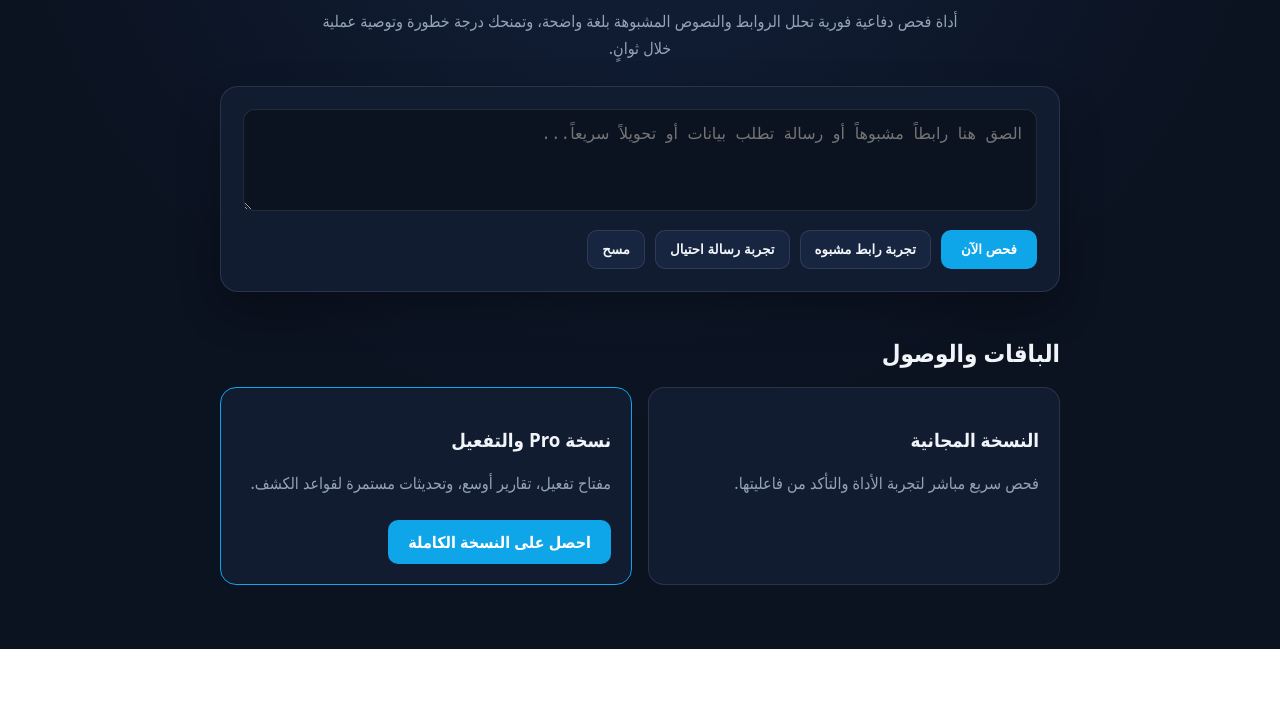
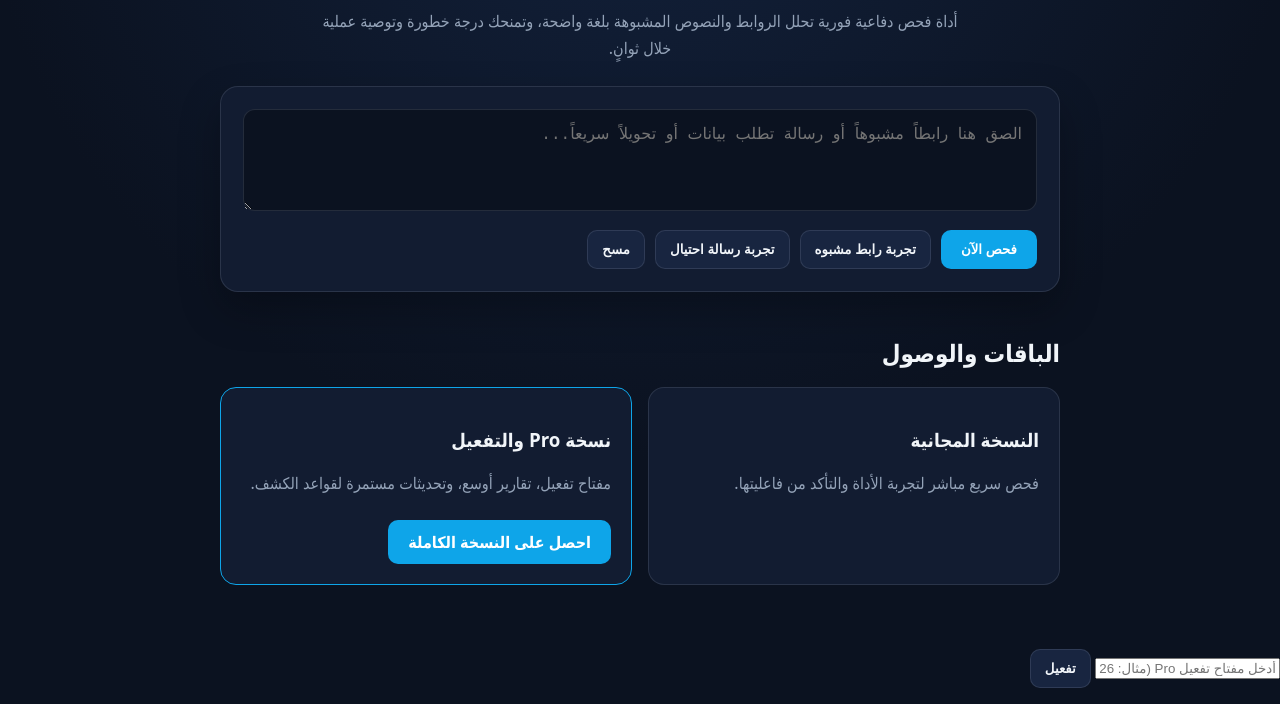
Before and after one commit to AmirTalabHassan/shieldpulse, a plain HTML site: page frontend/index.html in a window 1280 px wide. Shown: the part 213-917 px from the top of the page. Before the commit the page ends 862 px from the top, so only its background shows below. Drawn offline with Linux system fonts and the light colour scheme; files whose address does not match are found by name.

Commit message:
Add license input and activation functionality
Added a license input section with activation button and status display.

```diff
--- a/frontend/index.html
+++ b/frontend/index.html
@@ -65,7 +65,14 @@
       </div>
     </section>
   </main>
-
+<div class="license-box">
+        <div class="license-row">
+          <input id="licenseInput" type="text" placeholder="أدخل مفتاح تفعيل Pro (مثال: SHIELD-PRO-2026)" />
+          <button id="activateBtn" class="ghost-btn" type="button">تفعيل</button>
+        </div>
+        <p id="licenseStatus" class="license-status"></p>
+        <button id="copyReportBtn" class="ghost-btn hidden" type="button">نسخ تقرير الفحص</button>
+      </div>
   <script src="app.js"></script>
 </body>
 </html>
```
